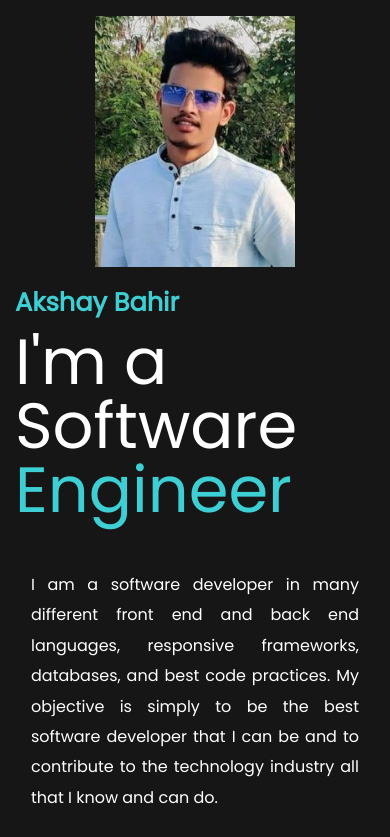
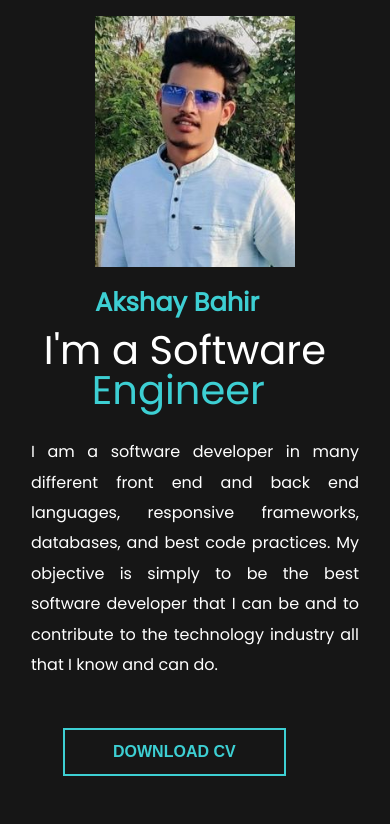
Before and after one commit to akshaybahir143/akshaybahir, a plain HTML site: page index.html in a window 390 px wide. Shown: the top 837 px of the page. Drawn offline with Linux system fonts and the light colour scheme.

Commit message:
commit on 'main'

```diff
--- a/css/style.css
+++ b/css/style.css
@@ -481,7 +481,13 @@ footer .copyright{
     }
 
     .hero .right h1{
-        line-height: 4rem;
+        line-height: 2.5rem;
+        font-size: 40px;
+        margin-left: 1.8rem;
+        margin-bottom: 0.7rem;
+    }
+    .hero .right h1 span{
+        margin-left: 3rem;
     }
 
     .hero .left img{
@@ -494,6 +500,12 @@ footer .copyright{
 
 
     }
+
+    .hero .right h6{
+        margin-left: 5rem;
+    }
+
+
     header{
         padding-bottom: 3rem;
     }
@@ -558,10 +570,7 @@ footer .copyright{
        margin-top: -3rem;
    }
 
-   section.work p{
 
-       color: var(--primary);
-   }
 
    section.work .card-wrapper{
     grid-template-columns: repeat(1,1fr);
```
